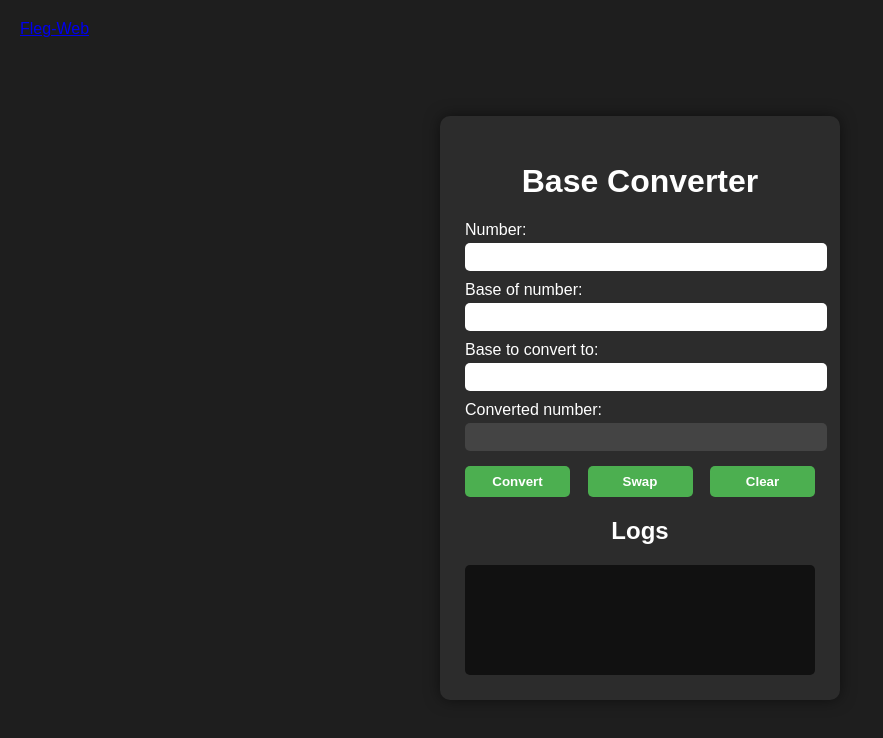
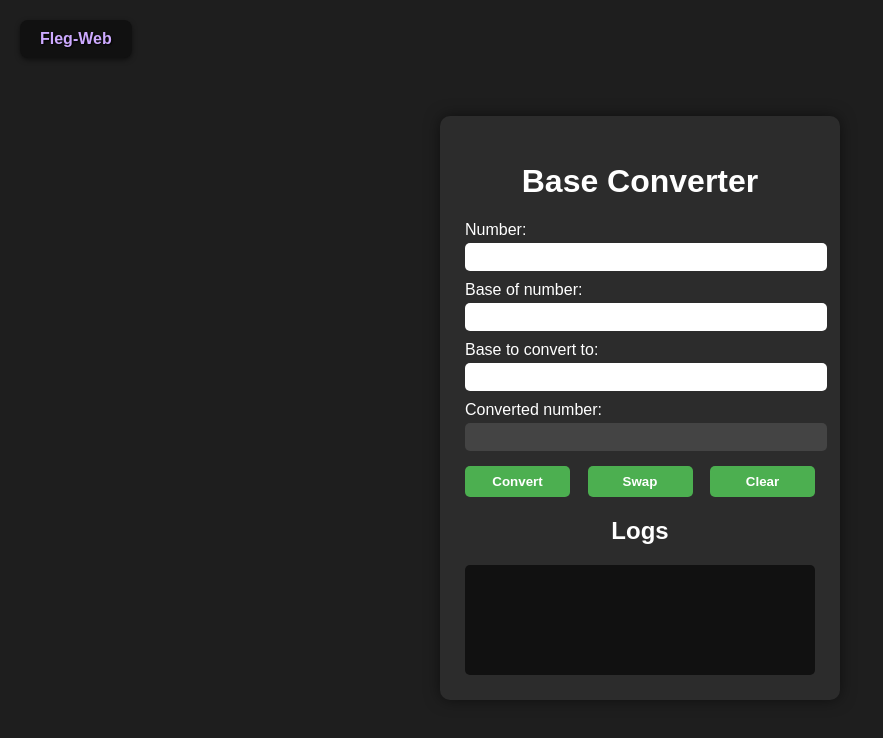
Before and after one commit to Flegmon2001/Converting-Web, a plain HTML site: page index.html in a window 1280 px wide. Shown: the whole page, without its empty margins (0-883 px from the left). Drawn offline with Linux system fonts and the light colour scheme.

Commit message:
Update style.css

```diff
--- a/style.css
+++ b/style.css
@@ -13,6 +13,23 @@ body {
     position: fixed; /* force it to top-left corner */
     top: 20px;
     left: 20px;
+}
+
+.top-nav a {
+    display: inline-block;
+    padding: 10px 20px;
+    background-color: #111; /* same as page */
+    color: #cdaaff; /* light purple */
+    text-decoration: none;
+    font-weight: bold;
+    border-radius: 8px; /* match download button */
+    text-shadow: 1px 1px 2px #000; /* matching shadow */
+    transition: background-color 0.2s;
+    box-shadow: 0 2px 5px rgba(0,0,0,0.5); /* subtle shadow for depth */
+}
+
+.top-nav a:hover {
+    background-color: #222;
 }
 
 .container {
```
